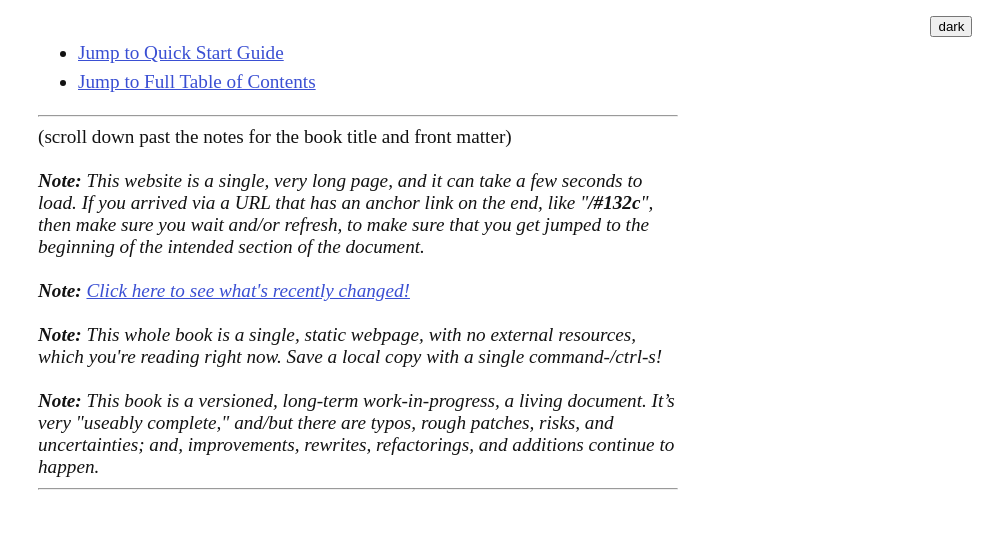
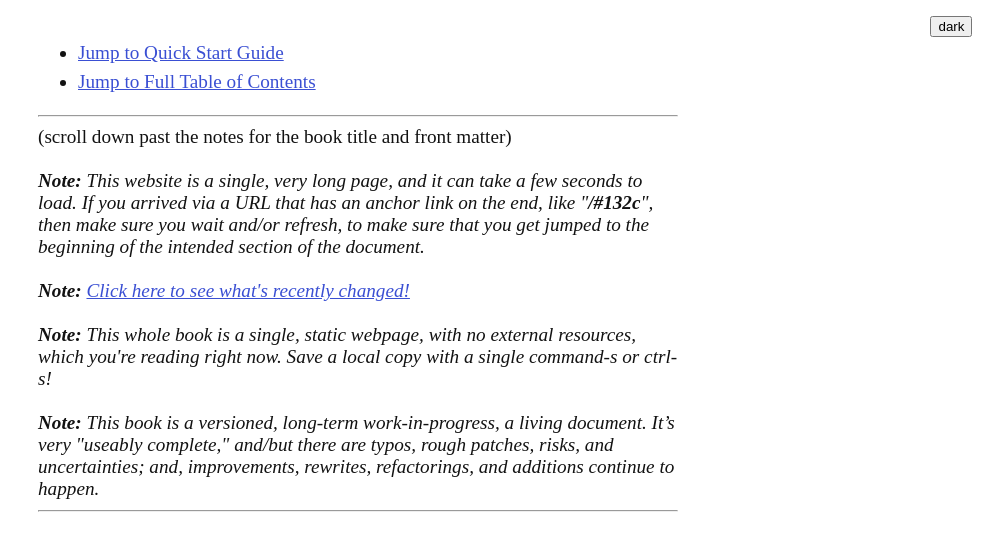
Before and after one commit to meditationstuff/protocol_1, a plain HTML site: page header.html in a window 1280 px wide. Shown: the whole page, without its empty margins (282-1280 px from the left). Drawn offline with Linux system fonts and the light colour scheme.

Commit message:
removed zws for encoding issue

```diff
--- a/header.html
+++ b/header.html
@@ -132,7 +132,7 @@ name="viewport" content="width=device-width, initial-scale=1">
 </br></br>
 <em><strong>Note:</strong> <a href="https://github.com/meditationstuff/protocol_1/commits/master">Click here to see what's recently changed!</a></em>
 </br></br>
-<em><strong>Note:</strong> This whole book is a single, static webpage, with no external resources, which you're reading right now. Save a local copy with a single command&#8209;/ctrl&#8209;s!</em>
+<em><strong>Note:</strong> This whole book is a single, static webpage, with no external resources, which you're reading right now. Save a local copy with a single command-s or ctrl-s!</em>
 </br></br>
 <span id="1a"></span> <em><strong>Note:</strong> This book is a versioned, long-term work-in-progress, a living document. It’s very "useably complete," and/but there are typos, rough patches, risks, and uncertainties; and, improvements, rewrites, refactorings, and additions continue to happen.</em>
 
```
